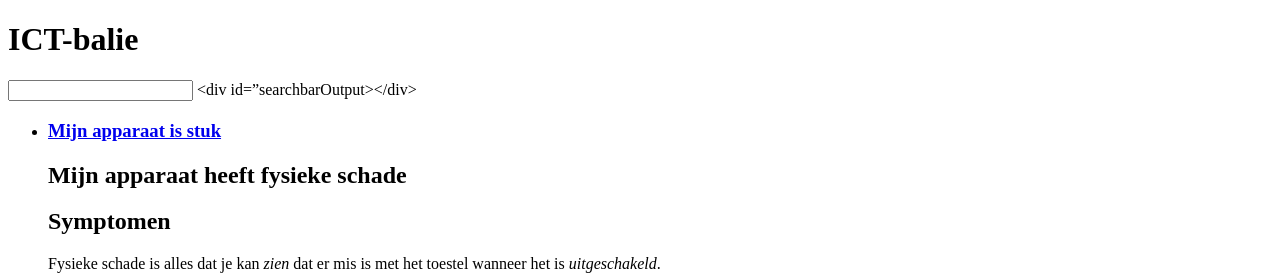
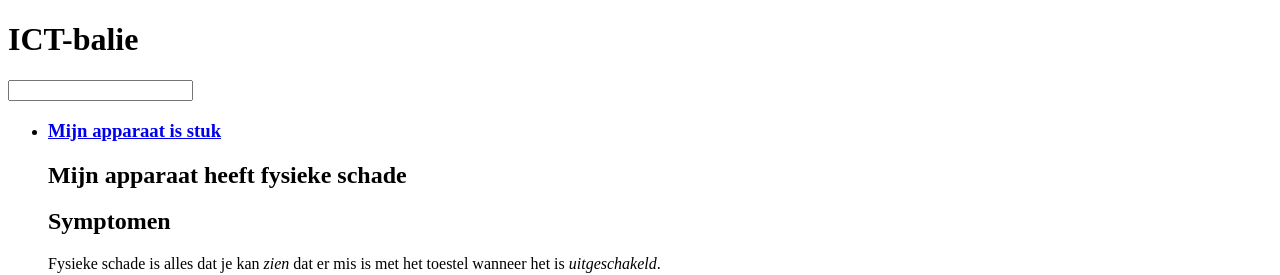
Before and after one commit to Pius-X-Antwerpen/ict-balie, a Jekyll site: the page built from index.md, in a window 1280 px wide. Shown: the top 275 px of the page. Built offline with Jekyll 4.4.1, drawn with Linux system fonts in a browser that asks for light colours; some web fonts are replaced; our own code applies the rules of GitHub Pages for plain Markdown files; comment, search, counter and statistics services are not loaded.

Commit message:
Update index.md

```diff
--- a/index.md
+++ b/index.md
@@ -5,7 +5,8 @@ title: "ICT balie"
 # ICT-balie
 
 <input id="searchbarInput" class="search-bar__input">
-<div id="searchbarOutput></div>
+
+<div id="searchbarOutput"></div>
 
 <script src="https://unpkg.com/simple-jekyll-search@latest/dest/simple-jekyll-search.min.js"></script>
 <script>
```
